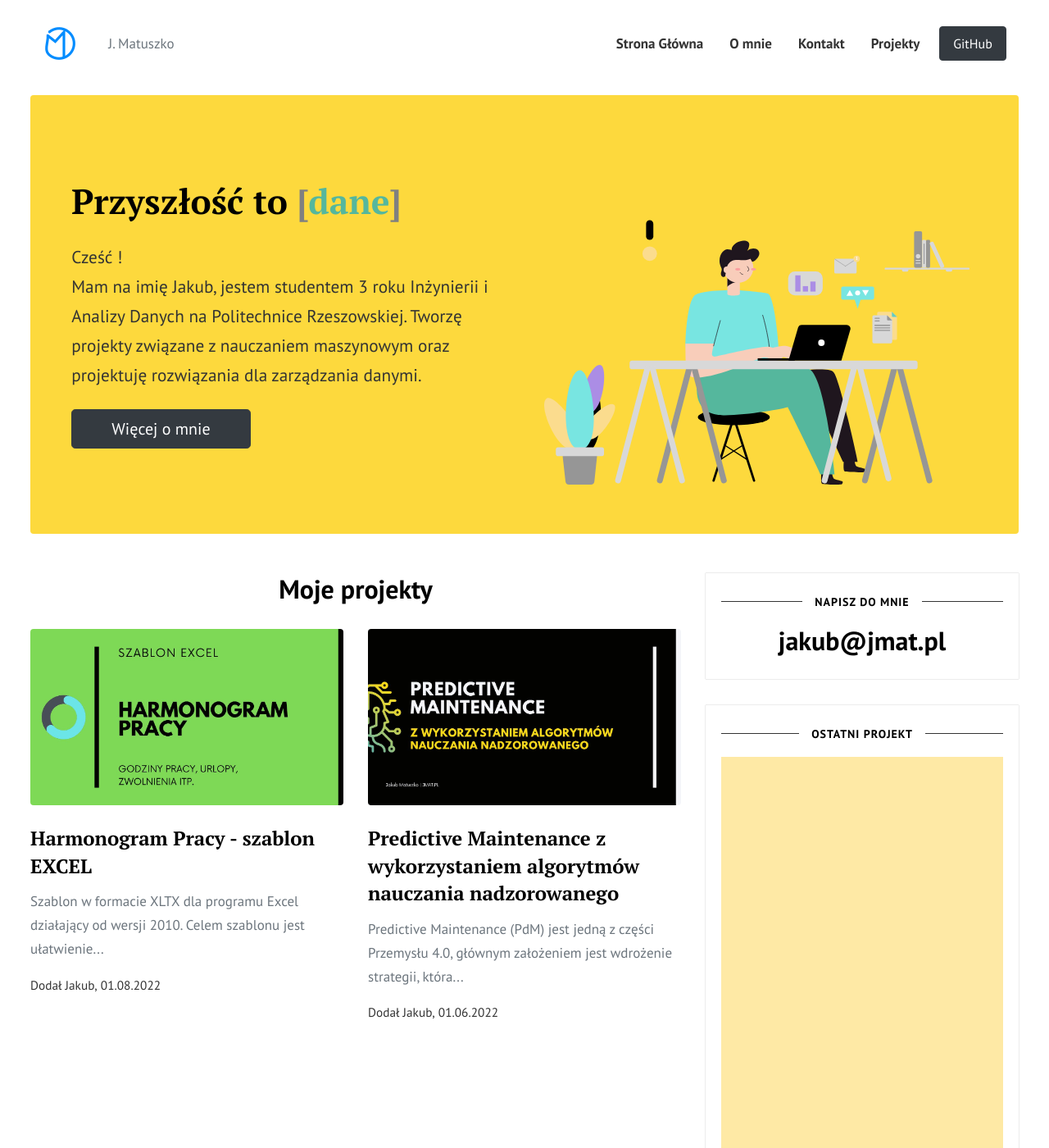
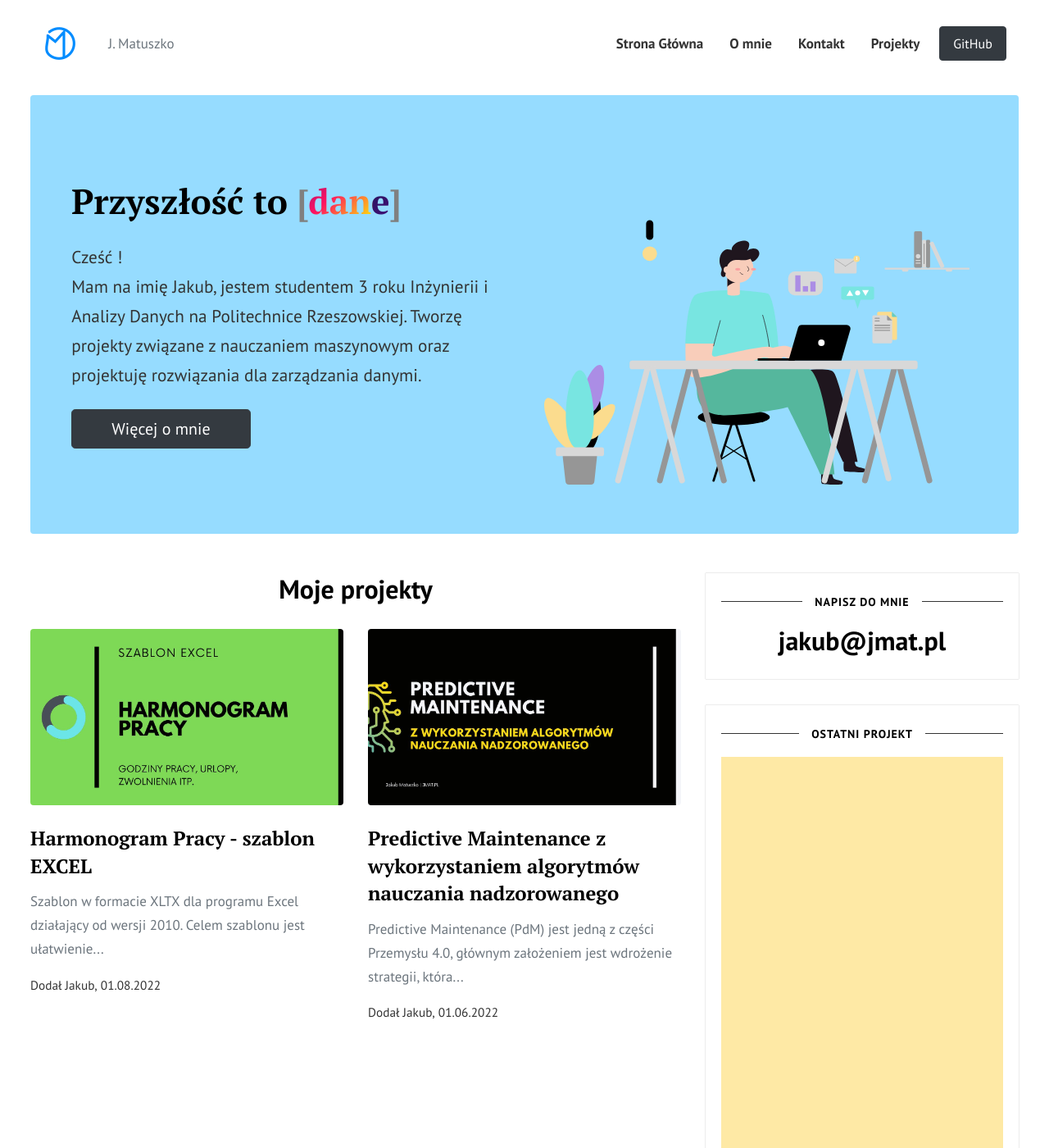
Before and after one commit to matuszko/matuszko.github.io, a Jekyll site: the page built from index.html, in a window 1280 px wide and 1400 px high. Shown: the whole window at 82% size. Built offline with Jekyll 4.4.1, drawn with Linux system fonts in a browser that asks for light colours; the list of posts is cut into pages by our own code.

Commit message:
main page update

```diff
--- a/assets/css/custom.css
+++ b/assets/css/custom.css
@@ -3,8 +3,36 @@ Don't want to use sass and simply modify the stylesheet in the old css fashion?
 Just customize your theme here.
 ================================================== */
 .grey-clr {color: gray}
-.red-clr {color: rgb(85, 183, 157)}
+.red-clr {color: rgb(52, 152, 139)}
 .padd-right {padding-right: 5px; padding-left: 5px;}
+
+.hero {background: #96dcff}
+
+.animate-charcter
+{
+  background-image: linear-gradient(
+    -225deg,
+    #231557 0%,
+    #44107a 29%,
+    #ff1361 67%,
+    #fff800 100%
+  );
+  background-size: 200% auto;
+  color: #fff;
+  background-clip: text;
+  text-fill-color: transparent;
+  -webkit-background-clip: text;
+  -webkit-text-fill-color: transparent;
+  animation: textclip 4s linear infinite;
+}
+
+@keyframes textclip {
+  to {
+    background-position: 200% center;
+  }
+}
+
+
 
 
 
--- a/index.html
+++ b/index.html
@@ -10,7 +10,7 @@ background: '/img/bg-index.jpg'
 <div class="rounded mb-5 hero">
   <div class="row align-items-center justify-content-between">
     <div class="col-md-6 padd-right">
-      <h1 class="font-weight-bold mb-4 serif-font">Przyszłość to <span class="grey-clr">[</span><span class="red-clr">dane</span><span class="grey-clr">]</span></h1>
+      <h1 class="font-weight-bold mb-4 serif-font">Przyszłość to <span class="grey-clr">[</span><span class="animate-charcter"><a href = "/o-mnie">dane</a></span><span class="grey-clr">]</span></h1>
       <p class="lead mb-4">Cześć !<Br>Mam na imię Jakub, jestem studentem 3 roku Inżynierii i Analizy Danych na Politechnice Rzeszowskiej. Tworzę projekty związane z nauczaniem maszynowym oraz projektuję rozwiązania dla zarządzania danymi.</p>
         <a href="{{site.baseurl}}/o-mnie" class="btn btn-dark text-white px-5 btn-lg">Więcej o mnie</a>
     </div>
```
